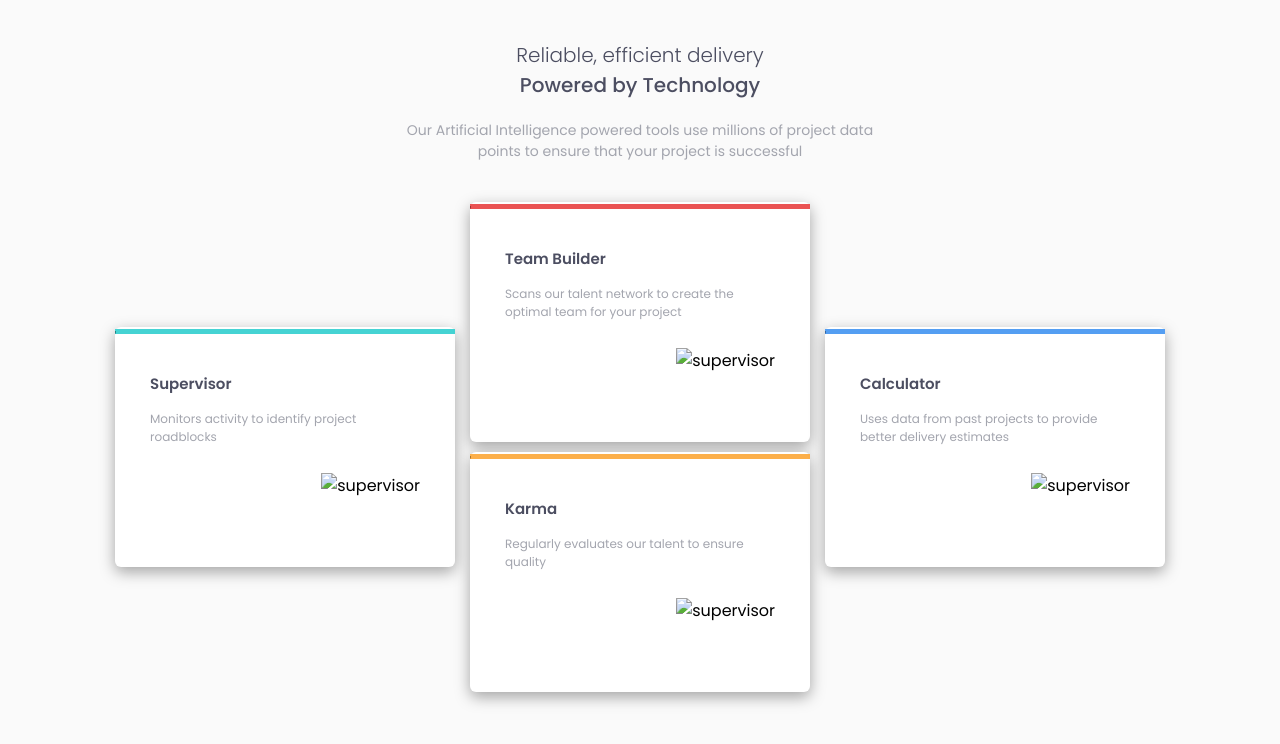
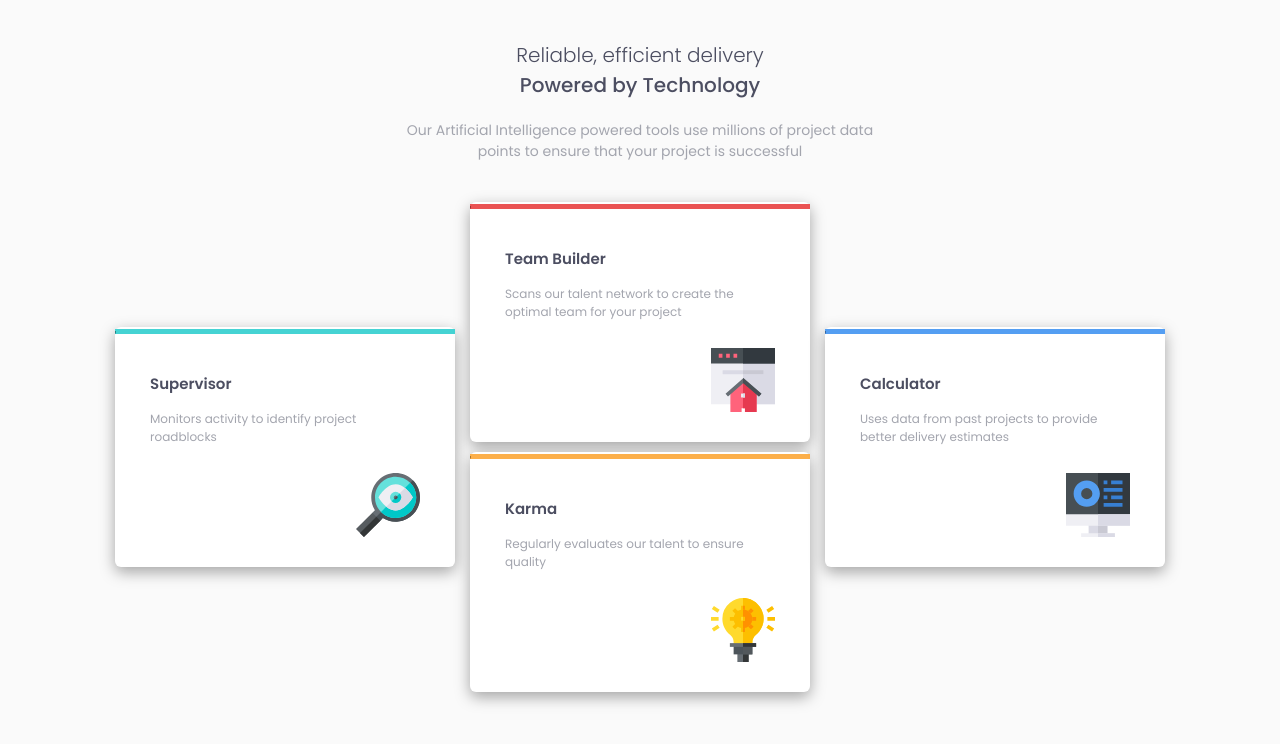
Before and after one commit to yosefHesham/four-cards, a plain HTML site: page index.html in a window 1280 px wide. Drawn offline with Linux system fonts and the light colour scheme; the site is published under a folder, as on GitHub Pages, so addresses that start at the root find nothing.

Commit message:
Fix images

```diff
--- a/index.html
+++ b/index.html
@@ -38,7 +38,7 @@
             Monitors activity to identify project roadblocks
           </p>
 
-          <img src="/images/icon-supervisor.svg" alt="supervisor" />
+          <img src="./images/icon-supervisor.svg" alt="supervisor" />
         </div>
       </div>
 
@@ -53,7 +53,7 @@
               project
             </p>
 
-            <img src="/images/icon-team-builder.svg" alt="supervisor" />
+            <img src="./images/icon-team-builder.svg" alt="teambuilder" />
           </div>
         </div>
 
@@ -65,7 +65,7 @@
             <p class="card-description">
               Regularly evaluates our talent to ensure quality
             </p>
-            <img src="/images/icon-karma.svg" alt="supervisor" />
+            <img src="./images/icon-karma.svg" alt="karma" />
           </div>
         </div>
       </section>
@@ -79,7 +79,7 @@
             Uses data from past projects to provide better delivery estimates
           </p>
 
-          <img src="/images/icon-calculator.svg" alt="supervisor" />
+          <img src="./images/icon-calculator.svg" alt="calculator" />
         </div>
       </div>
     </section>
```
